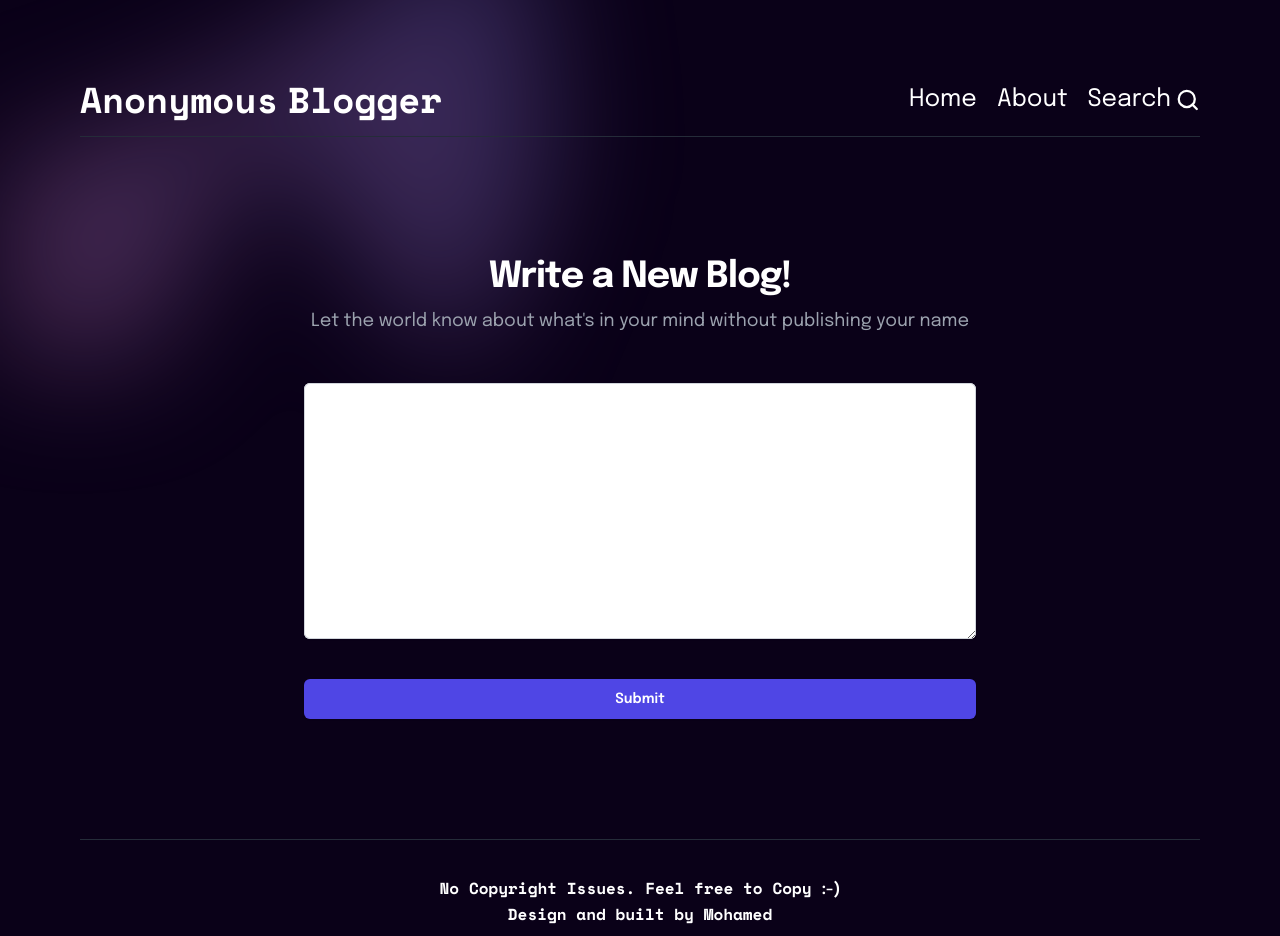
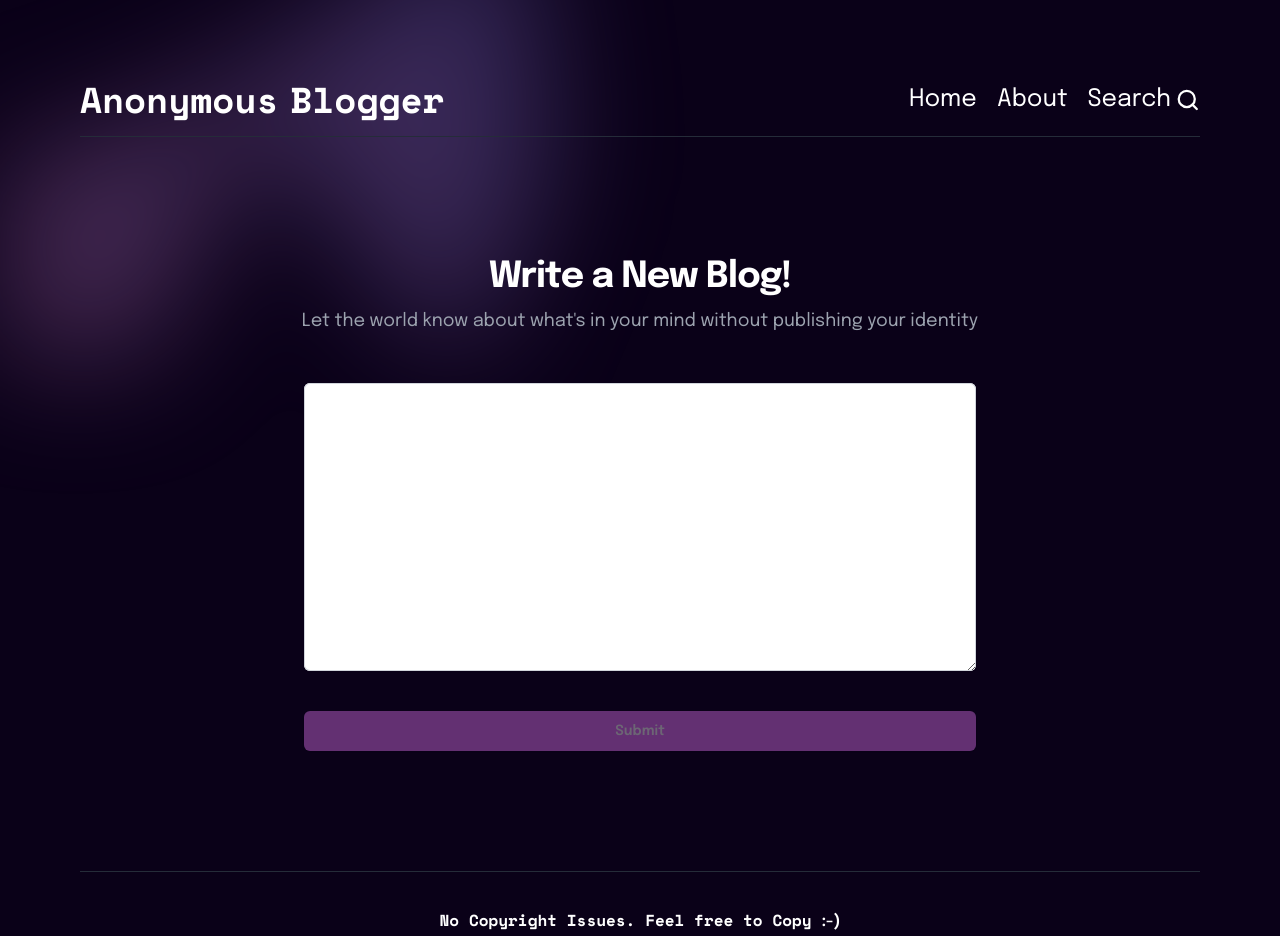
Before and after one commit to mohamedmarzuq5/anonymous-blogger, a Next.js app: page /new-blog in a window 1280 px wide. Shown: the top 936 px of the page. Built offline with nearby package versions, Linux system fonts and the light colour scheme.

Commit message:
Add: 'Form exception handling, Toaster for blog requests'

```diff
--- /dev/null
+++ b/components/bg-effect.js
@@ -0,0 +1,17 @@
+export default function BgEffect() {
+    return (
+        <div
+            className="absolute inset-x-0 top-[-10rem] -z-10 transform-gpu overflow-hidden blur-3xl sm:top-[-20rem]"
+            aria-hidden="true"
+        >
+            <div
+                className="relative left-1/2 -z-10 aspect-[1155/678] w-[36.125rem] max-w-none -translate-x-1/2 rotate-[30deg] bg-gradient-to-tr from-[#ff80b5] to-[#9089fc] opacity-30 sm:left-[calc(50%-40rem)] sm:w-[72.1875rem]"
+                style={{
+                    clipPath:
+                        'polygon(74.1% 44.1%, 100% 61.6%, 97.5% 26.9%, 85.5% 0.1%, 80.7% 2%, 72.5% 32.5%, 60.2% 62.4%, 52.4% 68.1%, 47.5% 58.3%, 45.2% 34.5%, 27.5% 76.7%, 0.1% 64.9%, 17.9% 100%, 27.6% 76.8%, 76.1% 97.7%, 74.1% 44.1%)',
+                }}
+            />
+        </div>
+
+    )
+}
--- a/components/footer.js
+++ b/components/footer.js
@@ -7,7 +7,7 @@ export default function Footer({font}) {
             <footer className="pb-9">
                 <p className={`${font.space_mono} font-mono font-bold md:text-base sm:text-sm text-xs text-center`}>
                     No Copyright Issues. Feel free to Copy <span className={`${font.epilogue} font-serif`}>:-)</span> <br />
-                    Design and built by Mohamed
+                    Design and built by Mohamed 👨‍💻
                 </p>
             </footer>
         </div>
--- a/components/home/news-letter.js
+++ b/components/home/news-letter.js
@@ -2,7 +2,7 @@ export default function NewsLetter({ poppins }) {
     return (
     <div className="max-w-6xl w-full rounded-2xl bg-gradient-to-r from-[#6157FF] to-[#EE49FD] p-[3px] shadow-xl">
         <div className="w-full h-full bg-[#0A0118] rounded-2xl">
-          <div className="flex rounded-2xl text-[#CCCCCC] bg-gradient-to-r from-[#6157ff33] to-[#ee49fd33] md:p-12 p-10 w-full flex-col justify-between gap-5">
+          <div className="flex rounded-2xl text-[#CCCCCC] bg-gradient-to-r from-[#6157ff33] to-[#ee49fd33] sm:p-12 p-6 w-full flex-col justify-between gap-5">
             <h3 className="text-lg font-bold sm:text-xl md:text-2xl">
               Join the News Letter!
             </h3>
@@ -15,7 +15,7 @@ export default function NewsLetter({ poppins }) {
               <label className="relative block">
                 <span className="sr-only">Search</span>
                 <span className="absolute inset-y-0 right-0 flex items-center">
-                  <button type="submit" className={`${poppins} font-sans font-normal md:text-base text-xs lg:text-lg bg-gradient-to-r from-[#6157FF] to-[#EE49FD] md:rounded-lg rounded-md w-[70px] md:w-28 lg:w-32 h-[28px] md:h-10 lg:h-12 md:mr-3 mr-2 lg:mr-5 tracking-tighter text-[#FFFFFF]`}>Subscribe</button>
+                  <button type="submit" className={`${poppins} font-sans font-normal md:text-base text-xs lg:text-lg bg-gradient-to-r from-[#6157FF] to-[#EE49FD] md:rounded-lg rounded-md w-[70px] md:w-28 lg:w-32 h-[33px] md:h-10 lg:h-12 md:mr-3 mr-2 lg:mr-5 tracking-tighter text-[#FFFFFF]`}>Subscribe</button>
                 </span>
                 <span className="sr-only">Search</span>
                 <input id="email" placeholder="tim@apple.com" type="email" name="email" className={`placeholder:${poppins} font-sans placeholder:font-normal md:text-xl lg:text-2xl block bg-[#1E1E1E] w-full border rounded-md p-2 md:p-3 lg:p-5 shadow-sm placeholder:text-[#ffffff85] focus:outline-none ring-[#FFFFFF] ring-1 lg:ring-2`} />
--- a/components/navbar.js
+++ b/components/navbar.js
@@ -6,19 +6,28 @@ export default function NavBar({ navData, isOpen, eventIsOpen, space_mono }) {
         <div className="max-w-6xl w-full">
             <nav className="max-w-screen-xl flex flex-wrap items-center justify-between mx-auto">
                 <Link href="/" className="flex items-center">
-                    <span className={`${space_mono} lg:text-4xl md:text-2xl font-mono self-center text-2xl font-semibold whitespace-nowrap`}>Anonymous<span className="text-base"> </span>Blogger</span>
+                    <h1 className={`${space_mono} lg:text-4xl md:text-2xl font-mono self-center text-2xl font-semibold whitespace-nowrap flex gap-2 lg:gap-3`}><span>Anonymous</span> <span>Blogger</span></h1>
                 </Link>
                 <button data-collapse-toggle="navbar-default" type="button" className="inline-flex items-center p-2 ml-3 text-sm rounded-lg md:hidden bg-[#1E1E1E] focus:outline-none focus:ring-2 text-gray-400 hover:bg-gray-700 focus:ring-[#A652C8]" aria-controls="navbar-default" aria-expanded="false" onClick={ () => { eventIsOpen(!isOpen) }}>
                     <span className="sr-only">Open main menu</span>
-                    <svg className="w-6 h-6" aria-hidden="true" fill="currentColor" viewBox="0 0 20 20" xmlns="http://www.w3.org/2000/svg"><path fillRule="evenodd" d="M3 5a1 1 0 011-1h12a1 1 0 110 2H4a1 1 0 01-1-1zM3 10a1 1 0 011-1h12a1 1 0 110 2H4a1 1 0 01-1-1zM3 15a1 1 0 011-1h12a1 1 0 110 2H4a1 1 0 01-1-1z" clip-rule="evenodd"></path></svg>
+                    <svg className="w-6 h-6" aria-hidden="true" fill="currentColor" viewBox="0 0 20 20" xmlns="http://www.w3.org/2000/svg"><path fillRule="evenodd" d="M3 5a1 1 0 011-1h12a1 1 0 110 2H4a1 1 0 01-1-1zM3 10a1 1 0 011-1h12a1 1 0 110 2H4a1 1 0 01-1-1zM3 15a1 1 0 011-1h12a1 1 0 110 2H4a1 1 0 01-1-1z" clipRule="evenodd"></path></svg>
                 </button>
                 <div className={`${!isOpen && 'hidden'} md:static w-full md:block md:w-auto`} id="navbar-default">
-                    <ul className="font-normal lg:text-2xl justify-end flex flex-col p-4 md:p-0 mt-4 rounded-lg md:flex-row md:space-x-5 md:mt-0 md:border-0 md:bg-transparent bg-[#1E1E1E] border-[#A652C8] border-2">
+                    <ul className="font-normal  lg:text-2xl justify-end flex flex-col p-4 md:p-0 mt-4 rounded-lg md:flex-row md:space-x-5 md:mt-0 md:border-0 md:bg-transparent bg-[#1E1E1E] border-[#A652C8] border-2">
+
                         <li>
-                            <Link href={navData.link[0]} className="block py-2 pl-3 pr-4 md:border-0 md:p-0 text-white md:hover:text-blue-500 hover:bg-zinc-900 hover:text-white md:hover:bg-transparent" aria-current="page">{navData.text[0]}</Link>
+                            <Link href={navData.link[0]} className="flex gap-x-1 py-2 pl-3 pr-4 rounded md:border-0 md:p-0 opacity-100 hover:opacity-75 md:hover:bg-transparent"><span className="continuous-line">{navData.text[0]}</span>{" "}
+                                {navData.text[1] === 'New Blog' ? <Image
+                                    className="lg:w-[25px] hidden"
+                                    src=""
+                                    width={25}
+                                    height={25}
+                                    alt=""
+                                />:""}
+                            </Link>
                         </li>
                         <li>
-                            <Link href={navData.link[1]} className="flex gap-x-1 py-2 pl-3 pr-4 rounded md:border-0 md:p-0 text-white md:hover:text-blue-500 hover:bg-zinc-900 hover:text-white md:hover:bg-transparent">{navData.text[1]}{" "}
+                            <Link href={navData.link[1]} className="flex gap-x-1 py-2 pl-3 pr-4 rounded md:border-0 md:p-0 opacity-100 hover:opacity-75 md:hover:bg-transparent"><span className="continuous-line">{navData.text[1]}</span>{" "}
                                 {navData.text[1] === 'New Blog' ? <Image
                                     className="lg:w-[25px]"
                                     src="/assets/icons/plus-square.svg"
@@ -29,7 +38,7 @@ export default function NavBar({ navData, isOpen, eventIsOpen, space_mono }) {
                             </Link>
                         </li>
                         <li>
-                            <a href="#" className="py-2 pl-3 pr-4 rounded md:border-0 md:p-0 text-white md:hover:text-blue-500 hover:bg-zinc-900 hover:text-white md:hover:bg-transparent flex gap-x-1">Search{" "}
+                            <a href="#" className="py-2 pl-3 pr-4 rounded md:border-0 md:p-0 opacity-100 hover:opacity-75 md:hover:bg-transparent flex gap-x-1"><span className="continuous-line">Search</span>{" "}
                                 <Image
                                     className="lg:w-[25px]"
                                     src="/assets/icons/search-icon.svg"
@@ -41,7 +50,7 @@ export default function NavBar({ navData, isOpen, eventIsOpen, space_mono }) {
                         </li>
                     </ul>
                 </div>
-                <hr className={`border-t-[0.83px] border-solid border-[#252C39] w-full border-r-[0.83px] mt-4 ${isOpen && 'hidden'}`} />
+                <hr className={`border-t-[0.83px] border-solid border-[#252C39] w-full border-r-[0.83px] mt-4 md:opacity-100 ${isOpen && 'opacity-0'}`} />
             </nav>
 
         </div>
--- a/package.json
+++ b/package.json
@@ -16,6 +16,7 @@
     "postcss": "8.4.23",
     "react": "18.2.0",
     "react-dom": "18.2.0",
+    "react-hot-toast": "^2.4.1",
     "tailwindcss": "3.3.2"
   },
   "devDependencies": {
--- a/pages/new-blog.js
+++ b/pages/new-blog.js
@@ -1,107 +1,171 @@
 /* eslint-disable react/no-unescaped-entities */
-import Image from 'next/image';
-import { Poppins, Epilogue, Space_Mono } from 'next/font/google'
-import { useState } from "react";
-import BlogCard from "@/components/blog-card";
-import TopicCard from "@/components/topic-card";
+import { Poppins, Epilogue, Space_Mono } from "next/font/google";
 import Footer from "@/components/footer";
 import NavBar from "@/components/navbar";
-import NewsLetter from "@/components/home/news-letter";
+import { useState } from "react";
+import BgEffect from "@/components/bg-effect";
+import toast, { Toaster } from 'react-hot-toast';
+
+
+
+const blogRequestURL = "https://anonymous-blogger-0xci.onrender.com/users/add-blog"
 
 const poppins = Poppins({
-    subsets: ['latin'],
-    weight: ['400', '500'],
-    variable: "--font-poppins"
-})
+    subsets: ["latin"],
+    weight: ["400", "500"],
+    variable: "--font-poppins",
+});
 
 const epilogue = Epilogue({
-    subsets: ['latin'],
-    weight: ['400', '500', '600', '700'],
-    variable: "--font-epilogue"
-})
+    subsets: ["latin"],
+    weight: ["400", "500", "600", "700"],
+    variable: "--font-epilogue",
+});
 
 const space_mono = Space_Mono({
-    subsets: ['latin'],
-    weight: ['400', '700'],
-    variable: "--font-space_mono"
-})
+    subsets: ["latin"],
+    weight: ["400", "700"],
+    variable: "--font-space_mono",
+});
+
+const requestNewBlog = async (event, handleTextInTextArea, blog, setIsTextAreaDisable) => {
+    event.preventDefault()
+    if (blog.length < 99) {
+        toast.error(`🤷‍♂️ ${blog.length} chars only for a blog?`)
+    } else {
+        setIsTextAreaDisable(true)
+        const toastId = toast.loading('Loading...')
+        try {
+
+            handleTextInTextArea("");
+            const addBlogToServer = await fetch(blogRequestURL, {
+                method: "POST",
+                headers: {
+                    'Content-Type': "application/json",
+                },
+                body: JSON.stringify({ blog: blog }),
+            })
+
+            const response = await addBlogToServer.json()
+
+            if (addBlogToServer.status === 500 || response.error !== false) {
+                throw new Error()
+            }
+
+
+            setIsTextAreaDisable(false)
+            toast.success("Will get approved by Admin", {
+                id: toastId,
+                duration: 10000
+            });
+
+        } catch (error) {
+            // console.error(error);
+            toast.error('Error!', {
+                id: toastId
+            });
+        }
+    }
+
+};
+
+// function notify(event, handleTextInTextArea, blog) {
+//     event.preventDefault();
+//     if (blog.length > 99) {
+//         toast.promise(requestNewBlog(event, handleTextInTextArea, blog), {
+//             loading: 'Loading',
+//             success: 'Successfully Send',
+//             error: 'Error when fetching',
+//         });
+//     } else {
+//         toast.error("This is too lengthy 😂", {duration: 4000})
+//     }
+
+// }
 
 export default function Home() {
     const [isOpen, setIsOpen] = useState(false);
-    const date = `${new Date(1691009465599)}`.slice(4, 15);
-    console.log(date);
+    const [textInTextArea, setTextInTextArea] = useState("");
+    const [isTextAreaDisable, setIsTextAreaDisable] = useState(false)
 
-    //content
-    const blogContent = {
-        title: 'How To Defeat Browser',
-        para: 'Lorem ipsum dolor sit amet consectetur Lorem ipsum dolor sit amet consectetur Lorem iLorem ipsum dolor sit amet consecteturLore',
-        date: date,
-        views: 999
-    }
-
-    const count = { blog: '256', views: '256' }
-
-    const font = { poppins: poppins.variable, space_mono: space_mono.variable }
+    const changeHandler = (event) => {
+        setTextInTextArea(event.target.value);
+    };
 
     return (
         <main
             className={`${epilogue.variable} font-serif flex min-h-screen flex-col items-center justify-between px-5 lg:px-10 xl:px-20 pt-10 xl:pt-20 gap-20 overflow-x-hidden text-[#FFFFFF]`}
         >
+            <BgEffect />
 
-            <div
-                className="absolute inset-x-0 top-[-10rem] -z-10 transform-gpu overflow-hidden blur-3xl sm:top-[-20rem]"
-                aria-hidden="true"
-            >
-                <div
-                    className="relative left-1/2 -z-10 aspect-[1155/678] w-[36.125rem] max-w-none -translate-x-1/2 rotate-[30deg] bg-gradient-to-tr from-[#ff80b5] to-[#9089fc] opacity-30 sm:left-[calc(50%-40rem)] sm:w-[72.1875rem]"
-                    style={{
-                        clipPath:
-                            'polygon(74.1% 44.1%, 100% 61.6%, 97.5% 26.9%, 85.5% 0.1%, 80.7% 2%, 72.5% 32.5%, 60.2% 62.4%, 52.4% 68.1%, 47.5% 58.3%, 45.2% 34.5%, 27.5% 76.7%, 0.1% 64.9%, 17.9% 100%, 27.6% 76.8%, 76.1% 97.7%, 74.1% 44.1%)',
-                    }}
-                />
-            </div>
-
-            <NavBar navData={{ link: ['/', '/about'], text: ['Home', 'About'] }} isOpen={isOpen} eventIsOpen={setIsOpen} space_mono={space_mono.variable} />
+            <NavBar
+                navData={{ link: ["/", "/about"], text: ["Home", "About"] }}
+                isOpen={isOpen}
+                eventIsOpen={setIsOpen}
+                space_mono={space_mono.variable}
+            />
 
             <div className="max-w-6xl w-full">
-                <div className="isolate px-6 py-24 sm:py-10 lg:px-8">
+                <div className="isolate sm:px-6 lg:px-8 py-3 sm:py-10 ">
                     <div className="mx-auto w-3xl text-center">
-                        <h2 className="text-3xl font-bold tracking-tight sm:text-4xl">Write a New Blog!</h2>
+                        <h2 className="text-3xl font-bold tracking-tight sm:text-4xl">
+                            Write a New Blog!
+                        </h2>
                         <p className="mt-2 text-lg leading-8 text-gray-400">
-                            Let the world know about what's in your mind without publishing your name
+                            Let the world know about what's in your mind without
+                            publishing your identity
                         </p>
                     </div>
-                    <form action="#" method="POST" className="mx-auto mt-8 max-w-2xl sm:mt-9">
+                    <form
+                        action=""
+                        onSubmit={(event) => {
+                            requestNewBlog(event, setTextInTextArea, textInTextArea, setIsTextAreaDisable);
+                        }}
+                        method="POST"
+                        className="mx-auto mt-8 max-w-2xl sm:mt-9"
+                    >
                         <div className="grid grid-cols-1 gap-x-8 gap-y-6 sm:grid-cols-2">
-
                             <div className="sm:col-span-2">
                                 {/* <label htmlFor="message" className="block text-sm font-semibold leading-6">
                                     Message
                                 </label> */}
                                 <div className="mt-2.5">
                                     <textarea
-                                        name="message"
-                                        id="message"
+                                        name="blog"
+                                        id="blog"
                                         rows={10}
-                                        className="block w-full rounded-md border-0 px-3.5 py-2 text-gray-900 shadow-sm ring-1 ring-inset ring-gray-300 placeholder:text-gray-400 focus:ring-2 focus:ring-inset focus:ring-indigo-600 sm:text-sm sm:leading-6"
-                                        defaultValue={''}
+                                        minLength={99}
+                                        required
+                                        value={textInTextArea}
+                                        disabled={isTextAreaDisable}
+                                        onChange={changeHandler}
+                                        className="block h-72 w-full rounded-md border-0 px-3.5 py-2 text-gray-900 shadow-sm ring-1 ring-inset ring-gray-300 placeholder:text-gray-400 focus:ring-2 focus:ring-inset focus:ring-fuchsia-400 sm:text-sm sm:leading-6"
                                     />
                                 </div>
                             </div>
                         </div>
                         <div className="mt-10">
                             <button
+                                disabled={textInTextArea.length < 99}
                                 type="submit"
-                                className="block w-full rounded-md bg-indigo-600 px-3.5 py-2.5 text-center text-sm font-semibold text-white shadow-sm hover:bg-indigo-500 focus-visible:outline focus-visible:outline-2 focus-visible:outline-offset-2 focus-visible:outline-indigo-600"
+                                className="block w-full rounded-md bg-fuchsia-600 hover:bg-fuchsia-500 disabled:opacity-40 disabled:hover:opacity-40 disabled:bg-fuchsia-400 disabled:hover:bg-fuchsia-400 px-3.5 py-2.5 text-center text-sm font-semibold text-white shadow-sm focus-visible:outline focus-visible:outline-2 focus-visible:outline-offset-2 focus-visible:outline-indigo-600"
                             >
                                 Submit
                             </button>
                         </div>
                     </form>
+                    <Toaster position="bottom-right" />
                 </div>
             </div>
 
-            <Footer font={{ space_mono: space_mono.variable, epilogue: epilogue.variable }} />
+
+
+            <Footer
+                font={{
+                    space_mono: space_mono.variable,
+                    epilogue: epilogue.variable,
+                }}
+            />
         </main>
     );
 }
--- a/styles/globals.css
+++ b/styles/globals.css
@@ -26,3 +26,23 @@ body {
         rgb(var(--background-start-rgb));*/
     background-color: #0a0118;
 }
+
+*::selection {
+    background-color: rgba(255, 255, 255, 0.9);
+    color: rgba(0, 0, 0, 0.8);
+}
+
+textarea::selection {
+    background-color: rgba(0, 0, 0, 0.83);
+    color: rgba(255, 255, 255, 1);
+}
+
+/* Line Animations */
+.continuous-line {
+    background: linear-gradient(currentColor 0 0) var(--d, 201%) 100% /200% 1.5px no-repeat;
+    transition: 0.5s;
+    width: fit-content;
+  }
+  .continuous-line:hover {
+    --d: -101%;
+  }
```
Also changed, not shown: pages/index.js (+2 -13 lines), 1 other file (tests, documents, lock files or other folders).
